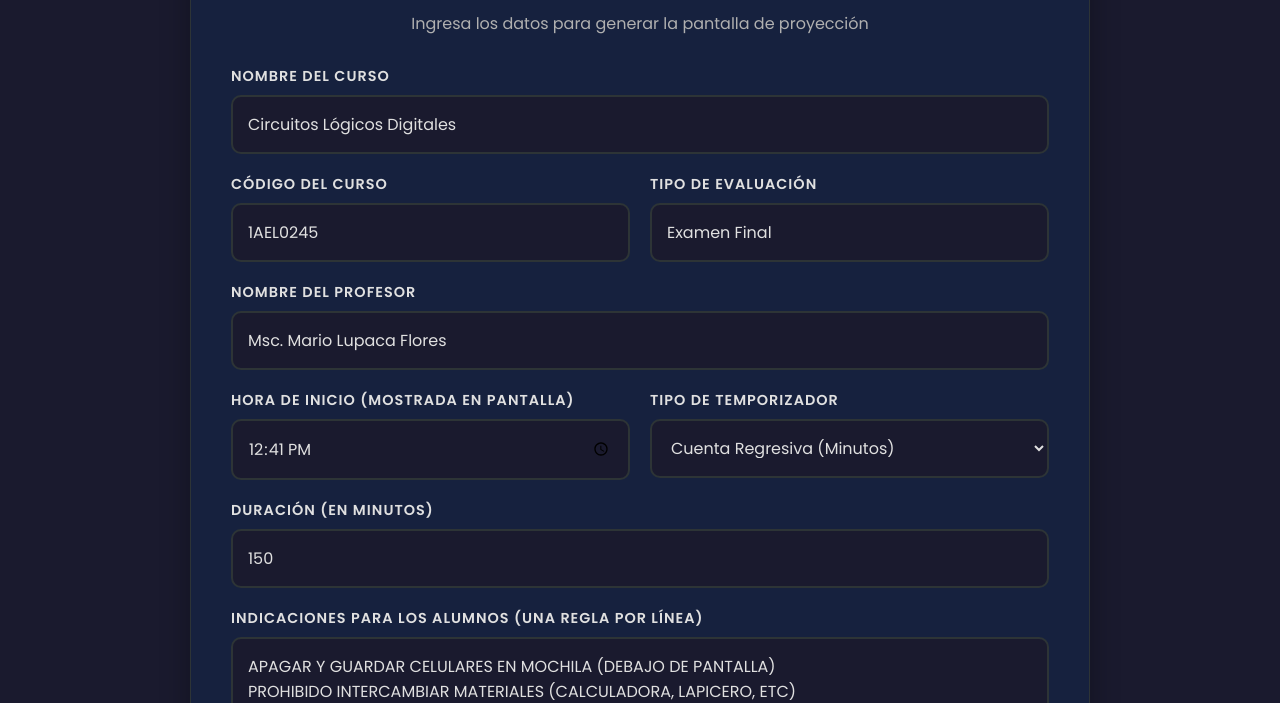
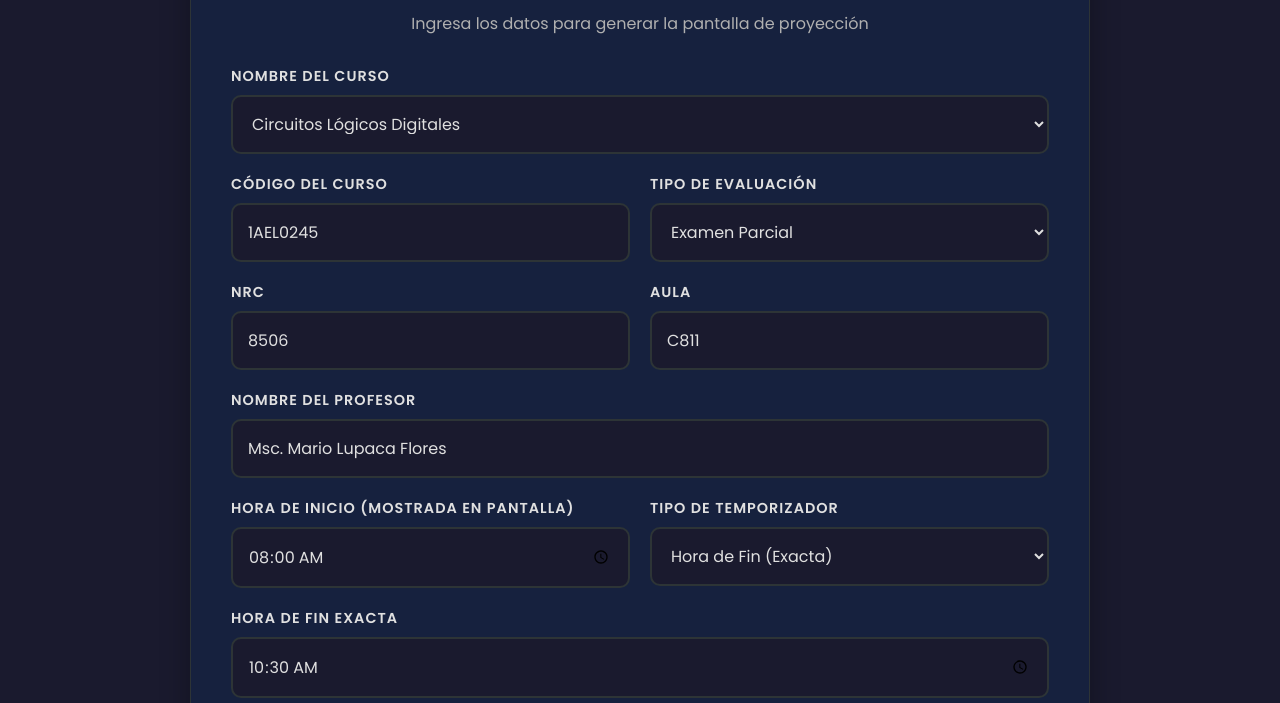
Before and after one commit to MarioLuFl/TimerEvaluacion, a plain HTML site: page index.html in a window 1280 px wide. Shown: the part 97-800 px from the top of the page. Drawn offline with Linux system fonts and the light colour scheme.

Commit message:
Update index.html

```diff
--- a/index.html
+++ b/index.html
@@ -184,6 +184,7 @@
         }
 
         .info-vertical-stack { display: flex; flex-direction: column; gap: 15px; text-align: left; }
+        .info-row { display: grid; grid-template-columns: repeat(2, minmax(0, 1fr)); gap: 15px; }
         .info-item { background-color: var(--bg-color); padding: 15px 20px; border-radius: 10px; border-left: 4px solid var(--border-color); }
         .info-item.accent-border { border-left-color: var(--accent); }
         .info-label { font-size: 0.75em; color: var(--text-secondary); text-transform: uppercase; letter-spacing: 1px; font-weight: 600; }
@@ -256,8 +257,11 @@
 
         <div class="form-grid">
             <div class="form-group full-width">
-                <label>Nombre del curso</label>
-                <input type="text" id="course-name" placeholder="Ej: Circuitos Lógicos Digitales" value="Circuitos Lógicos Digitales">
+                <label for="course-name">Nombre del curso</label>
+                <select id="course-name">
+                    <option value="automatizacion">Automatización e Industria 4.0</option>
+                    <option value="circuitos" selected>Circuitos Lógicos Digitales</option>
+                </select>
             </div>
 
             <div class="form-group">
@@ -266,8 +270,25 @@
             </div>
 
             <div class="form-group">
-                <label>Tipo de Evaluación</label>
-                <input type="text" id="eval-type" placeholder="Ej: Examen Parcial, Quiz, Final" value="Examen Final">
+                <label for="eval-type">Tipo de Evaluación</label>
+                <select id="eval-type">
+                    <option value="Examen Parcial" selected>Examen Parcial</option>
+                    <option value="Examen Final">Examen Final</option>
+                    <option value="PC1">PC1</option>
+                    <option value="LB1">LB1</option>
+                    <option value="PC2">PC2</option>
+                    <option value="LB2">LB2</option>
+                </select>
+            </div>
+
+            <div class="form-group">
+                <label for="course-group" id="course-group-label">NRC</label>
+                <input type="text" id="course-group" value="8506">
+            </div>
+
+            <div class="form-group">
+                <label for="classroom">Aula</label>
+                <input type="text" id="classroom" value="C811">
             </div>
 
             <div class="form-group full-width">
@@ -277,33 +298,32 @@
 
             <div class="form-group">
                 <label>Hora de Inicio (Mostrada en pantalla)</label>
-                <input type="time" id="start-time-input">
+                <input type="time" id="start-time-input" value="08:00">
             </div>
 
             <div class="form-group">
                 <label>Tipo de Temporizador</label>
                 <select id="timer-type" onchange="toggleTimerInputs()">
                     <option value="countdown">Cuenta Regresiva (Minutos)</option>
-                    <option value="endtime">Hora de Fin (Exacta)</option>
+                    <option value="endtime" selected>Hora de Fin (Exacta)</option>
                 </select>
             </div>
 
-            <div class="form-group full-width" id="div-duration">
+            <div class="form-group full-width" id="div-duration" style="display: none;">
                 <label>Duración (en minutos)</label>
                 <input type="number" id="duration-mins" value="150" min="1">
             </div>
 
-            <div class="form-group full-width" id="div-endtime" style="display: none;">
+            <div class="form-group full-width" id="div-endtime">
                 <label>Hora de Fin Exacta</label>
-                <input type="time" id="end-time-input">
+                <input type="time" id="end-time-input" value="10:30">
             </div>
 
             <div class="form-group full-width">
                 <label>Indicaciones para los Alumnos (una regla por línea)</label>
-                <textarea id="instructions-input" rows="5">APAGAR Y GUARDAR CELULARES EN MOCHILA (DEBAJO DE PANTALLA)
-PROHIBIDO INTERCAMBIAR MATERIALES (CALCULADORA, LAPICERO, ETC)
-PROHIBIDO SALIR DEL AULA UNA VEZ INICIADO SU EVALUACIÓN
-LAPIZ O LAPICERO BORRABLE NO TIENE DERECHO A RECLAMO</textarea>
+                <textarea id="instructions-input" rows="5">Apagar y guardar los celulares en la mochila (debajo de la pizarra).
+Prohibido el intercambio de materiales y salir del aula.
+Usar lapicero. Las respuestas escritas con lápiz o lapicero borrable no tienen derecho a reclamo.</textarea>
             </div>
         </div>
 
@@ -339,6 +359,16 @@ LAPIZ O LAPICERO BORRABLE NO TIENE DERECHO A RECLAMO</textarea>
                         <div class="info-label">Código</div>
                         <div class="info-value" id="disp-code"></div>
                     </div>
+                    <div class="info-row">
+                        <div class="info-item">
+                            <div class="info-label" id="disp-group-label">NRC</div>
+                            <div class="info-value" id="disp-group"></div>
+                        </div>
+                        <div class="info-item">
+                            <div class="info-label">Aula</div>
+                            <div class="info-value" id="disp-classroom"></div>
+                        </div>
+                    </div>
                     <div class="info-item">
                         <div class="info-label">Profesor</div>
                         <div class="info-value" id="disp-prof"></div>
@@ -363,6 +393,58 @@ LAPIZ O LAPICERO BORRABLE NO TIENE DERECHO A RECLAMO</textarea>
     <script>
         let interval;
         let globalEndTime = null;
+
+        // --- DATOS PREDETERMINADOS DE LOS CURSOS ---
+        const coursePresets = {
+            automatizacion: {
+                name: 'Automatización e Industria 4.0',
+                code: '1IND54',
+                groupLabel: 'Horario',
+                group: '0931',
+                classroom: 'M301',
+                professor: 'Sobrado Malpartida, Eddie Angel',
+                instructions: [
+                    'La parte I se responde marcando el cuestionario en la misma hoja. No se permite ir a los SS. HH.',
+                    'En el cuestionario, marcar solo una alternativa por pregunta.',
+                    'La parte II se resuelve en cuadernillo.',
+                    'Usar lapicero. Las respuestas escritas con lápiz o lapicero borrable no tienen derecho a reclamo.'
+                ]
+            },
+            circuitos: {
+                name: 'Circuitos Lógicos Digitales',
+                code: '1AEL0245',
+                groupLabel: 'NRC',
+                group: '8506',
+                classroom: 'C811',
+                professor: 'Msc. Mario Lupaca Flores',
+                instructions: [
+                    'Apagar y guardar los celulares en la mochila (debajo de la pizarra).',
+                    'Prohibido el intercambio de materiales y salir del aula.',
+                    'Usar lapicero. Las respuestas escritas con lápiz o lapicero borrable no tienen derecho a reclamo.'
+                ]
+            }
+        };
+
+        function applyCourseDefaults() {
+            const course = coursePresets[document.getElementById('course-name').value];
+            document.getElementById('course-code').value = course.code;
+            document.getElementById('course-group-label').innerText = course.groupLabel;
+            document.getElementById('course-group').value = course.group;
+            document.getElementById('classroom').value = course.classroom;
+            document.getElementById('prof-name').value = course.professor;
+            document.getElementById('instructions-input').value = course.instructions.join('\n');
+
+            // Valores comunes a todos los cursos; pueden editarse antes de proyectar.
+            document.getElementById('eval-type').value = 'Examen Parcial';
+            document.getElementById('start-time-input').value = '08:00';
+            document.getElementById('timer-type').value = 'endtime';
+            document.getElementById('end-time-input').value = '10:30';
+            document.getElementById('duration-mins').value = '150';
+            toggleTimerInputs();
+        }
+
+        document.getElementById('course-name').addEventListener('change', applyCourseDefaults);
+        applyCourseDefaults();
 
         // --- GESTIÓN DE TEMAS (DÍA/NOCHE) ---
         const themeToggle = document.getElementById('theme-toggle');
@@ -399,16 +481,6 @@ LAPIZ O LAPICERO BORRABLE NO TIENE DERECHO A RECLAMO</textarea>
         function getRealNow() {
             return new Date(); // Confiamos plenamente en el reloj del sistema operativo
         }
-
-        function updateStartTimeField() {
-            const now = getRealNow();
-            document.getElementById('start-time-input').value =
-                now.getHours().toString().padStart(2, '0') + ':' +
-                now.getMinutes().toString().padStart(2, '0');
-        }
-
-        // Cargar la hora de la computadora en el campo "Hora de Inicio" al abrir la app
-        updateStartTimeField();
 
         // --- LÓGICA DEL TEMPORIZADOR Y EDICIÓN ---
         function toggleTimerInputs() {
@@ -447,9 +519,13 @@ LAPIZ O LAPICERO BORRABLE NO TIENE DERECHO A RECLAMO</textarea>
             }
 
             // Datos de texto
-            document.getElementById('disp-course').innerText = document.getElementById('course-name').value;
+            const course = coursePresets[document.getElementById('course-name').value];
+            document.getElementById('disp-course').innerText = course.name;
             document.getElementById('disp-eval-type').innerText = document.getElementById('eval-type').value;
             document.getElementById('disp-code').innerText = document.getElementById('course-code').value;
+            document.getElementById('disp-group-label').innerText = course.groupLabel;
+            document.getElementById('disp-group').innerText = document.getElementById('course-group').value;
+            document.getElementById('disp-classroom').innerText = document.getElementById('classroom').value;
             document.getElementById('disp-prof').innerText = document.getElementById('prof-name').value;
 
             // Fecha
```
